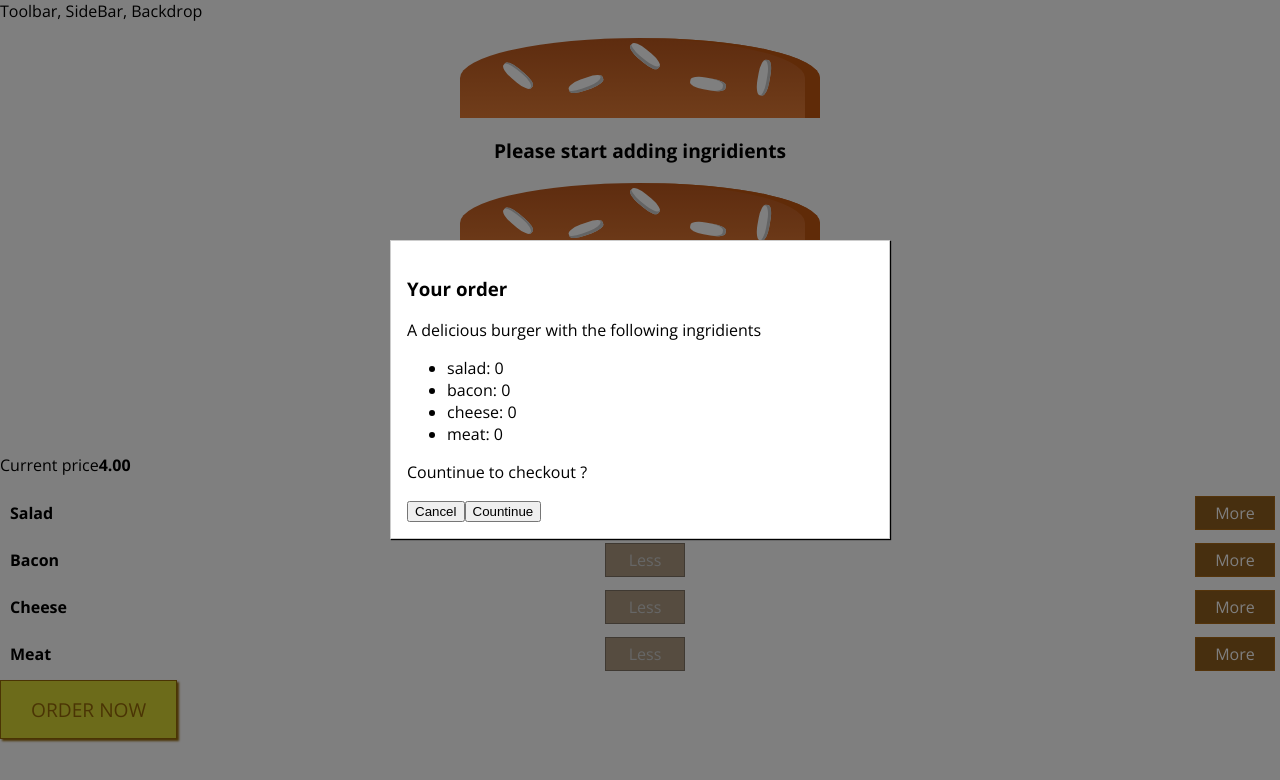
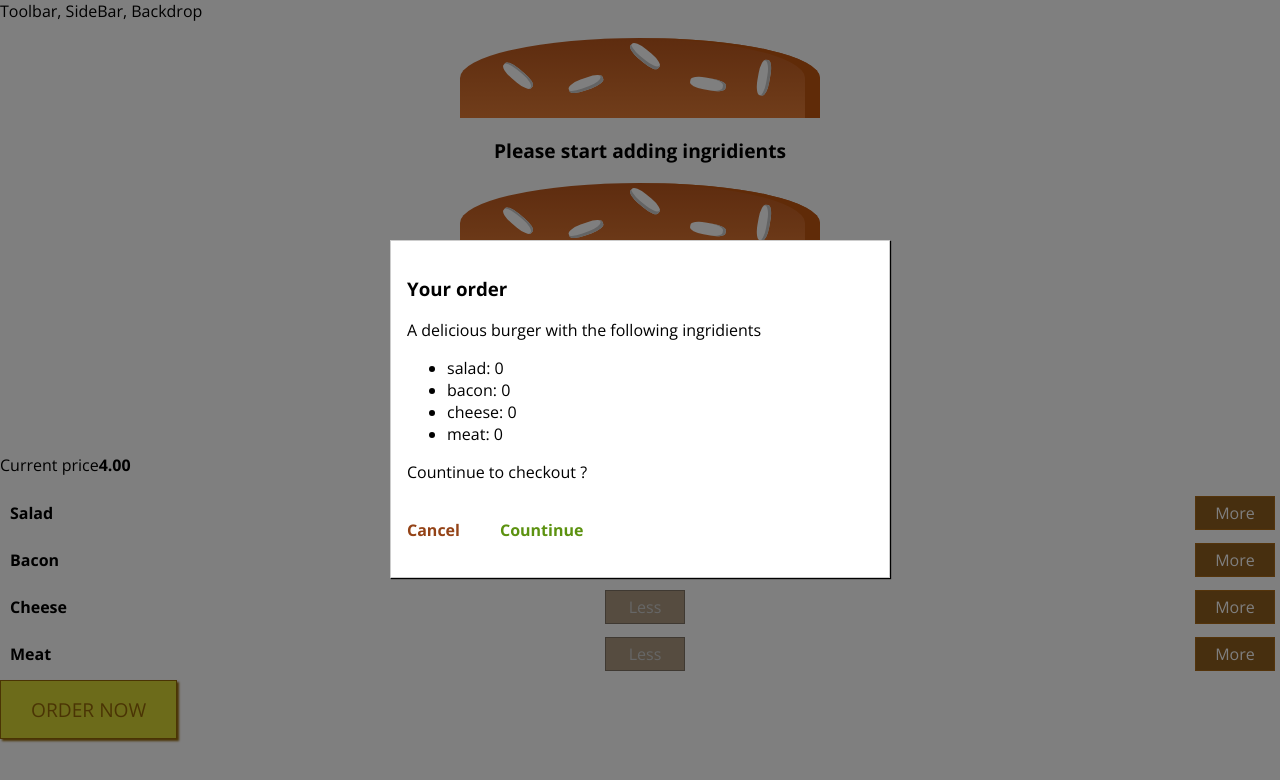
Before and after one commit to dayanapanova/burger-builder, a React app: page / in a window 1280 px wide. Both pictures are taken after a click on the button "ORDER NOW". Shown: the top 780 px of the page. Built offline with nearby package versions, Linux system fonts and the light colour scheme.

Commit message:
adding two buttons at the order summary: one to countinue to the order, and second to cancel to countinue the order

```diff
--- a/src/components/Burger/OrderSummary/OrderSummary.js
+++ b/src/components/Burger/OrderSummary/OrderSummary.js
@@ -1,5 +1,6 @@
 import React from 'react';
 import Auxilliary from '../../../hoc/Auxilliary';
+import Button from '../../UI/Button/Button'
 
 const orderSummary = (props) => {
     const ingridientsSummary = Object.keys(props.ingridients)
@@ -17,8 +18,8 @@ const orderSummary = (props) => {
             {ingridientsSummary}
         </ul>
         <p>Countinue to checkout ?</p>
-        <button>Cancel</button>
-        <button>Countinue</button>
+        <Button btnType='Danger' clicked={props.purchaseCancelled}>Cancel</Button>
+        <Button btnType='Success' clicked={props.purchaseCountinued}>Countinue</Button>
     </Auxilliary>
     )
 }
--- a/src/components/UI/Button/Button.js
+++ b/src/components/UI/Button/Button.js
@@ -1,7 +1,11 @@
 import React from 'react';
+import classes from './Button.css'
 
 const button = (props) => (
-    <button onClick={props.clicked}>{props.children}</button>
+    <button
+    className={[classes.Button, classes[props.btnType]].join(' ')}
+    onClick={props.clicked}>
+    {props.children}</button>
 );
 
 export default button;
--- a/src/containers/BurgerBuilder/BurgerBuilder.js
+++ b/src/containers/BurgerBuilder/BurgerBuilder.js
@@ -79,6 +79,10 @@ class BurgerBuilder extends Component {
         this.setState({purchasing: false})
     }
 
+    purchaseCountinueHandler = () => {
+        alert('You countinue')
+    }
+
     render() {
         const disabledInfo = {
             ...this.state.ingridients
@@ -89,7 +93,9 @@ class BurgerBuilder extends Component {
         return (
             <Auxilliary>
                 <Modal show={this.state.purchasing} modalClosed={this.purchaseCancelHandler}>
-                    <OrderSummary ingridients={this.state.ingridients}/>
+                    <OrderSummary ingridients={this.state.ingridients}
+                                 purchaseCancelled={this.purchaseCancelHandler}
+                                 purchaseCountinued={this.purchaseCountinueHandler}/>
                 </Modal>
                 <Burger ingridients={this.state.ingridients}/>
                 <BuildControls
```
